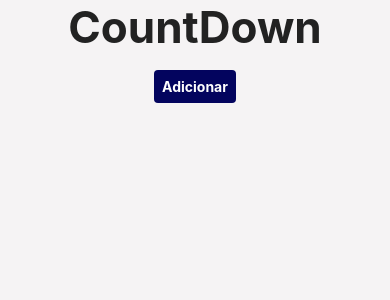
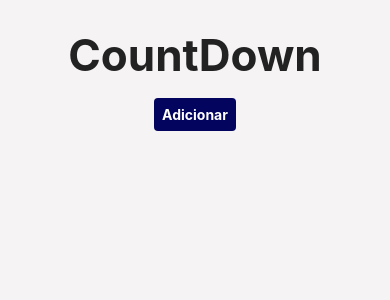
Before and after one commit to larissadantier/countdown, a React Native app: screen / in a window 390 px wide. Shown: the top 300 px of the page. Built offline with nearby package versions, Linux system fonts and the light colour scheme.

Commit message:
Organizing Code

```diff
--- a/App.js
+++ b/App.js
@@ -12,8 +12,8 @@ export default function App() {
 const styles = StyleSheet.create({
   container: {
     flex: 1,
-    backgroundColor: '#f5f3f4',
     justifyContent: 'center',
     alignItems: 'center',
+    backgroundColor: '#f5f3f4',
   },
 });
--- a/src/components/Clock/index.js
+++ b/src/components/Clock/index.js
@@ -17,12 +17,12 @@ export default function Clock({ item, handleRemoveCountDownDays }) {
         digitTxtStyle={{ color: '#FFF' }}
         size={40}
       />
-      <Text style={styles.description}>
+      <Text style={styles.information}>
         Titulo:
         {' '}
         {item.title}
       </Text>
-      <Text style={styles.description}>
+      <Text style={styles.information}>
         Descrição:
         {' '}
         {item.description}
@@ -41,22 +41,23 @@ export default function Clock({ item, handleRemoveCountDownDays }) {
 const styles = StyleSheet.create({
   containerNumbers: {
     marginTop: 16,
+    marginBottom: 8,
   },
-  description: {
+  information: {
+    marginTop: 8,
     fontSize: 18,
-    marginTop: 8,
   },
   button: {
     maxWidth: 100,
     alignItems: 'center',
+    marginTop: 16,
     padding: 8,
-    marginTop: 16,
     backgroundColor: '#e03045',
     borderRadius: 4,
   },
   text: {
+    fontWeight: 'bold',
     color: '#fff',
-    fontWeight: 'bold',
   },
 });
 
--- a/src/components/Modal/index.js
+++ b/src/components/Modal/index.js
@@ -24,16 +24,16 @@ export default function Modal({ children, closeModal }) {
 
 const styles = StyleSheet.create({
   overlay: {
+    width: '100%',
+    height: '100%',
     display: 'flex',
     alignItems: 'center',
     justifyContent: 'center',
-    width: '100%',
-    height: '100%',
-    backgroundColor: 'rgba(0, 0, 0, 0.6)',
     position: 'absolute',
     top: 0,
     right: 0,
     zIndex: 10,
+    backgroundColor: 'rgba(0, 0, 0, 0.6)',
   },
   modal: {
     width: '100%',
@@ -45,14 +45,14 @@ const styles = StyleSheet.create({
   button: {
     maxWidth: 60,
     alignItems: 'center',
+    marginTop: 16,
     padding: 8,
-    marginTop: 16,
     backgroundColor: '#e63946',
     borderRadius: 4,
   },
   text: {
+    fontWeight: 'bold',
     color: '#fff',
-    fontWeight: 'bold',
   },
 });
 
--- a/src/pages/Home/index.js
+++ b/src/pages/Home/index.js
@@ -27,8 +27,11 @@ export default function Home() {
       description,
     });
     setListDays(listDays);
+    setToggleModal(false);
+    cleanInputs();
+  }
 
-    setToggleModal(false);
+  function cleanInputs() {
     setDays('');
     setTitle('');
     setDescription('');
@@ -83,7 +86,7 @@ export default function Home() {
       </Modal>
       )}
 
-      <View>
+      <View style={styles.header}>
         <Text style={styles.title}>
           CountDown
         </Text>
@@ -109,32 +112,8 @@ export default function Home() {
 }
 
 const styles = StyleSheet.create({
-  title: {
-    fontWeight: 'bold',
-    fontSize: 44,
-    color: '#222222',
-  },
-  input: {
-    marginTop: 10,
-    padding: 4,
-    borderWidth: 3,
-    borderColor: '#f8f9fa',
-    borderRadius: 4,
-  },
-  title_input: {
-    marginTop: 10,
-  },
-  button: {
-    maxWidth: 100,
-    alignItems: 'center',
-    padding: 8,
-    marginTop: 16,
-    backgroundColor: '#03045e',
-    borderRadius: 4,
-  },
-  text: {
-    color: '#fff',
-    fontWeight: 'bold',
+  header: {
+    marginTop: 28,
   },
   containerNumbers: {
     justifyContent: 'center',
@@ -143,6 +122,25 @@ const styles = StyleSheet.create({
     marginTop: 16,
     padding: 8,
     backgroundColor: '#03045e',
+    borderRadius: 4,
+  },
+  title: {
+    fontSize: 44,
+    fontWeight: 'bold',
+    color: '#222222',
+  },
+  title_input: {
+    marginTop: 10,
+  },
+  text: {
+    fontWeight: 'bold',
+    color: '#fff',
+  },
+  input: {
+    marginTop: 10,
+    padding: 4,
+    borderColor: '#f8f9fa',
+    borderWidth: 3,
     borderRadius: 4,
   },
   item: {
@@ -158,4 +156,12 @@ const styles = StyleSheet.create({
     fontSize: 16,
     color: '#fff',
   },
+  button: {
+    maxWidth: 100,
+    alignItems: 'center',
+    marginTop: 16,
+    padding: 8,
+    backgroundColor: '#03045e',
+    borderRadius: 4,
+  },
 });
```
